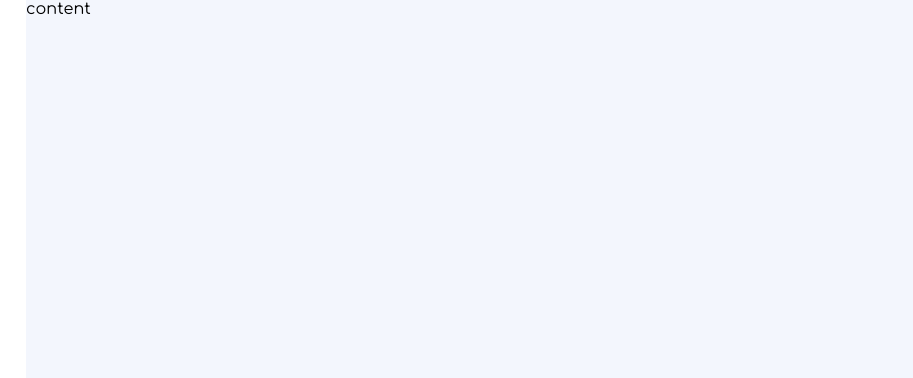
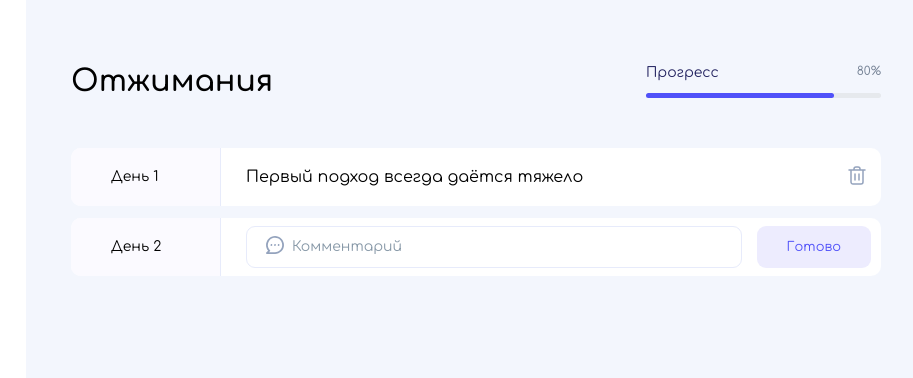
Before and after one commit to NostroGuardian/habbit_project, a plain HTML site: page index.html in a window 1280 px wide. Shown: the full height of the page, 100-1013 px from the left. Drawn offline with Linux system fonts and the light colour scheme.

Commit message:
layout done

```diff
--- a/index.html
+++ b/index.html
@@ -31,7 +31,45 @@
           </button>
         </nav>
       </div>
-      <div class="content">content</div>
+      <div class="content">
+        <header>
+          <h1>Отжимания</h1>
+          <div class="progress">
+            <div class="progress__text">
+              <div class="progress__name">Прогресс</div>
+              <div class="progress__percent">80%</div>
+            </div>
+            <div class="progress__bar">
+              <div class="progress__cover-bar"></div>
+            </div>
+          </div>
+        </header>
+        <main>
+          <div>
+            <div class="habbit">
+              <div class="habbit__day">День 1</div>
+              <div class="habbit__comment">
+                Первый подход всегда даётся тяжело
+              </div>
+              <button class="habbit__delete">
+                <img src="./images/delete.svg" alt="Delete habbit" />
+              </button>
+            </div>
+          </div>
+          <div class="habbit">
+            <div class="habbit__day">День 2</div>
+            <form class="habbit__form">
+              <input class="input_icon" type="text" placeholder="Комментарий" />
+              <img
+                class="input__icon"
+                src="./images/comment.svg"
+                alt="Comment icon"
+              />
+              <button class="button">Готово</button>
+            </form>
+          </div>
+        </main>
+      </div>
     </div>
     <script src="./scripts/app.js"></script>
   </body>
--- a/styles/main.css
+++ b/styles/main.css
@@ -6,6 +6,7 @@ body {
   font-family: 'Comfortaa', sans-serif;
   margin: 0;
   background-color: #f3f6fd;
+  font-weight: 400;
 }
 
 .app {
@@ -74,3 +75,156 @@ body {
 .menu__add:hover {
   background: #eff2ff;
 }
+
+.content {
+  min-width: 900px;
+  padding: 45px;
+}
+
+header {
+  display: flex;
+  justify-content: space-between;
+  align-items: center;
+}
+
+h1 {
+  font-size: 30px;
+  line-height: 33px;
+  color: #000000;
+}
+
+.progress {
+  display: flex;
+  flex-direction: column;
+  gap: 12px;
+  min-width: 235px;
+}
+
+.progress__text {
+  display: flex;
+  justify-content: space-between;
+}
+
+.progress__name {
+  color: #232360;
+  font-size: 14px;
+  line-height: 16px;
+}
+
+.progress__percent {
+  font-size: 12px;
+  line-height: 13px;
+  color: #768396;
+}
+
+.progress__bar {
+  width: 100%;
+  border-radius: 4px;
+  background: #e6e9ed;
+  height: 5px;
+  position: relative;
+}
+
+.progress__cover-bar {
+  position: absolute;
+  width: 80%;
+  height: 5px;
+  border-radius: 4px;
+  background: #5051f9;
+}
+
+main {
+  margin-top: 30px;
+}
+
+.habbit {
+  background: #ffffff;
+  border-radius: 10px;
+  display: flex;
+  align-items: center;
+  margin-bottom: 12px;
+}
+
+.habbit__day {
+  background: #fbfaff;
+  border-radius: 10px 0 0 10px;
+  border-right: 1px solid #e7ebfb;
+  font-size: 14px;
+  line-height: 16px;
+  padding: 21px 40px;
+  min-width: 150px;
+}
+
+.habbit__comment {
+  font-size: 16px;
+  line-height: 18px;
+  padding: 20px 25px;
+}
+
+.habbit__delete {
+  margin-left: auto;
+  margin-right: 10px;
+  background: none;
+  border: none;
+  cursor: pointer;
+  border-radius: 5px;
+  padding: 2px;
+}
+
+.habbit__delete:hover {
+  background: #eff2ff;
+}
+
+input {
+  background: #ffffff;
+  border: 1px solid #e7ebfb;
+  border-radius: 9px;
+  padding: 12px 20px;
+  font-family: 'Comfortaa', sans-serif;
+  flex: 1;
+  font-weight: 400;
+  font-size: 14px;
+  line-height: 16px;
+}
+
+input::placeholder {
+  color: #8899a8;
+}
+
+input:focus {
+  outline-color: #e2edf7;
+}
+
+.habbit__form {
+  display: flex;
+  gap: 15px;
+  width: 100%;
+  padding: 0 10px 0 25px;
+  position: relative;
+}
+
+.input_icon {
+  padding-left: 45px;
+}
+
+.input__icon {
+  position: absolute;
+  top: 10px;
+  left: 45px;
+}
+
+.button {
+  background: #edecfe;
+  border-radius: 9px;
+  border: none;
+  font-size: 13px;
+  line-height: 14px;
+  color: #5051f9;
+  padding: 14px 30px;
+  cursor: pointer;
+  font-family: 'Comfortaa', sans-serif;
+}
+
+.button:hover {
+  background: #dddbff;
+}
```
Also changed, not shown: images/comment.svg (added), images/delete.svg (added).
